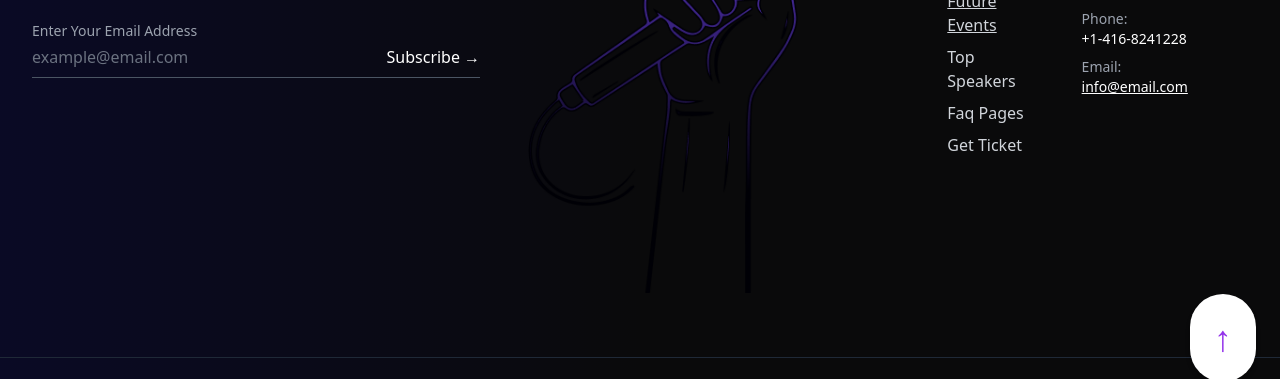
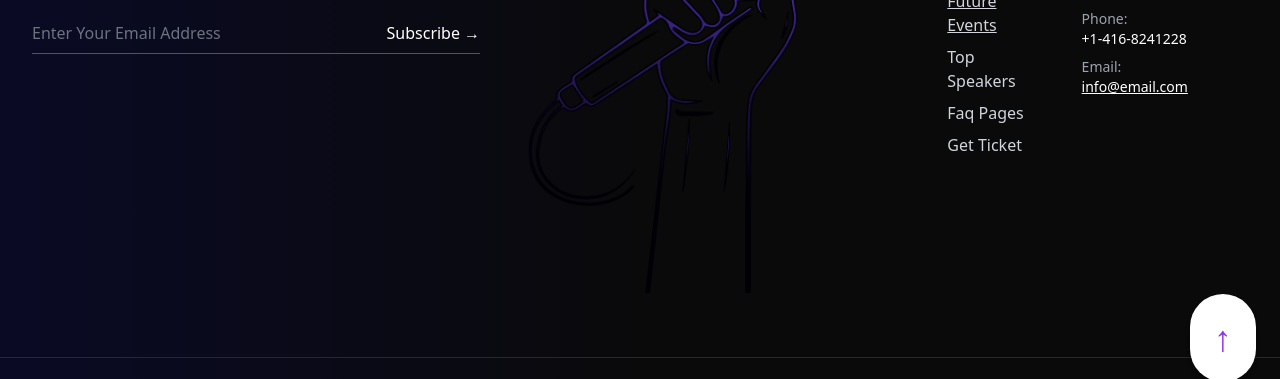
Before and after one commit to Mosayeb09/ONLINE-CONFERENCE, a plain HTML site: page Hero/hero.html in a window 1280 px wide. Shown: the part 4359-4738 px from the top of the page. Drawn offline with nearby package versions, Linux system fonts and the light colour scheme.

Commit message:
update email input placeholder text for clarity

```diff
--- a/Hero/hero.html
+++ b/Hero/hero.html
@@ -373,9 +373,9 @@
           Pellentesque nec tempor sapien. Pellentesque vel placerat nibh. Suspendisse venenatis.
         </p>
         <div>
-          <label class="text-sm text-gray-400 block mb-1">Enter Your Email Address</label>
+          <label class="text-sm text-gray-400 block mb-1"></label>
           <div class="flex items-center border-b border-gray-600 pb-2">
-            <input type="email" placeholder="example@email.com"
+            <input type="email" placeholder="Enter Your Email Address"
               class="bg-transparent text-white w-full outline-none placeholder-gray-500" />
             <button class="ml-4 text-white flex items-center hover:underline">
               Subscribe <span class="ml-1">→</span>
```
